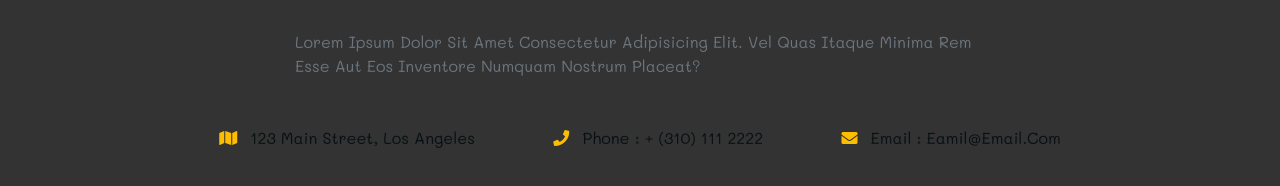
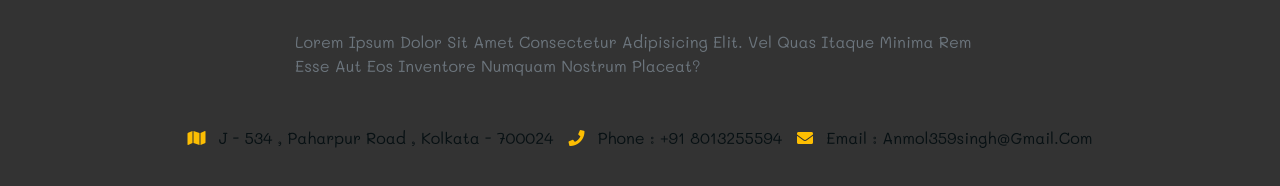
Before and after one commit to AnmolSingh-01/furniture, a plain HTML site: page index.html in a window 1280 px wide. Shown: the part 3952-4138 px from the top of the page. Drawn offline with nearby package versions, Linux system fonts and the light colour scheme; a script that the page names is missing; a web font is replaced by a local one.

Commit message:
Update index.html

```diff
--- a/index.html
+++ b/index.html
@@ -625,7 +625,7 @@
                 <span class="footer-icon mr-2">
                   <i class="fas fa-map"></i>
                 </span>
-                123 main street, los angeles
+              J - 534 , Paharpur Road , Kolkata - 700024
               </div>
               <!-- end of single contact -->
               <!-- single contact -->
@@ -633,7 +633,7 @@
                 <span class="footer-icon mr-2">
                   <i class="fas fa-phone"></i>
                 </span>
-                phone : + (310) 111 2222
+                phone : +91 8013255594
               </div>
               <!-- end of single contact -->
               <!-- single contact -->
@@ -641,7 +641,7 @@
                 <span class="footer-icon mr-2">
                   <i class="fas fa-envelope"></i>
                 </span>
-                email : eamil@email.com
+                email : anmol359singh@gmail.com
               </div>
               <!-- end of single contact -->
             </div>
```
